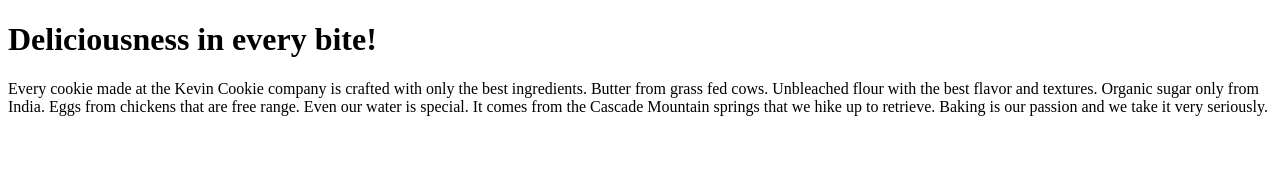
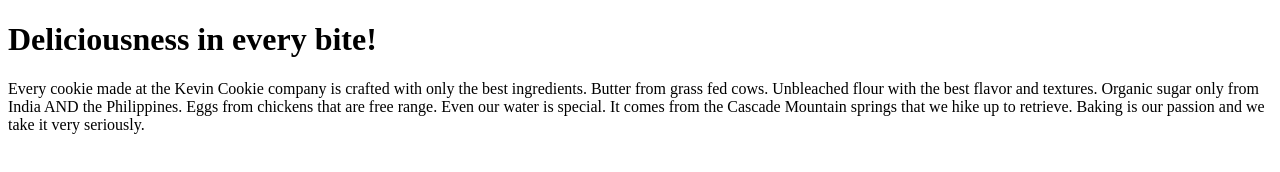
Before and after one commit to PingGitHub66/TestRepo, a plain HTML site: page index.htm in a window 1280 px wide. Drawn offline with Linux system fonts and the light colour scheme.

Commit message:
Update Index.htm - Organic sugar only from India AND the Philippines

```diff
--- a/index.htm
+++ b/index.htm
@@ -5,7 +5,7 @@
 <h1>Deliciousness in every bite!</h1>
 
 <p>Every cookie made at the Kevin Cookie company is crafted with only the best ingredients.
-    Butter from grass fed cows. Unbleached flour with the best flavor and textures. Organic sugar only from India.
+    Butter from grass fed cows. Unbleached flour with the best flavor and textures. Organic sugar only from India AND the Philippines.
     Eggs from chickens that are free range. Even our water is special.
     It comes from the Cascade Mountain springs that we hike up to retrieve. Baking is our passion and we take it very seriously.</p>
 
```
